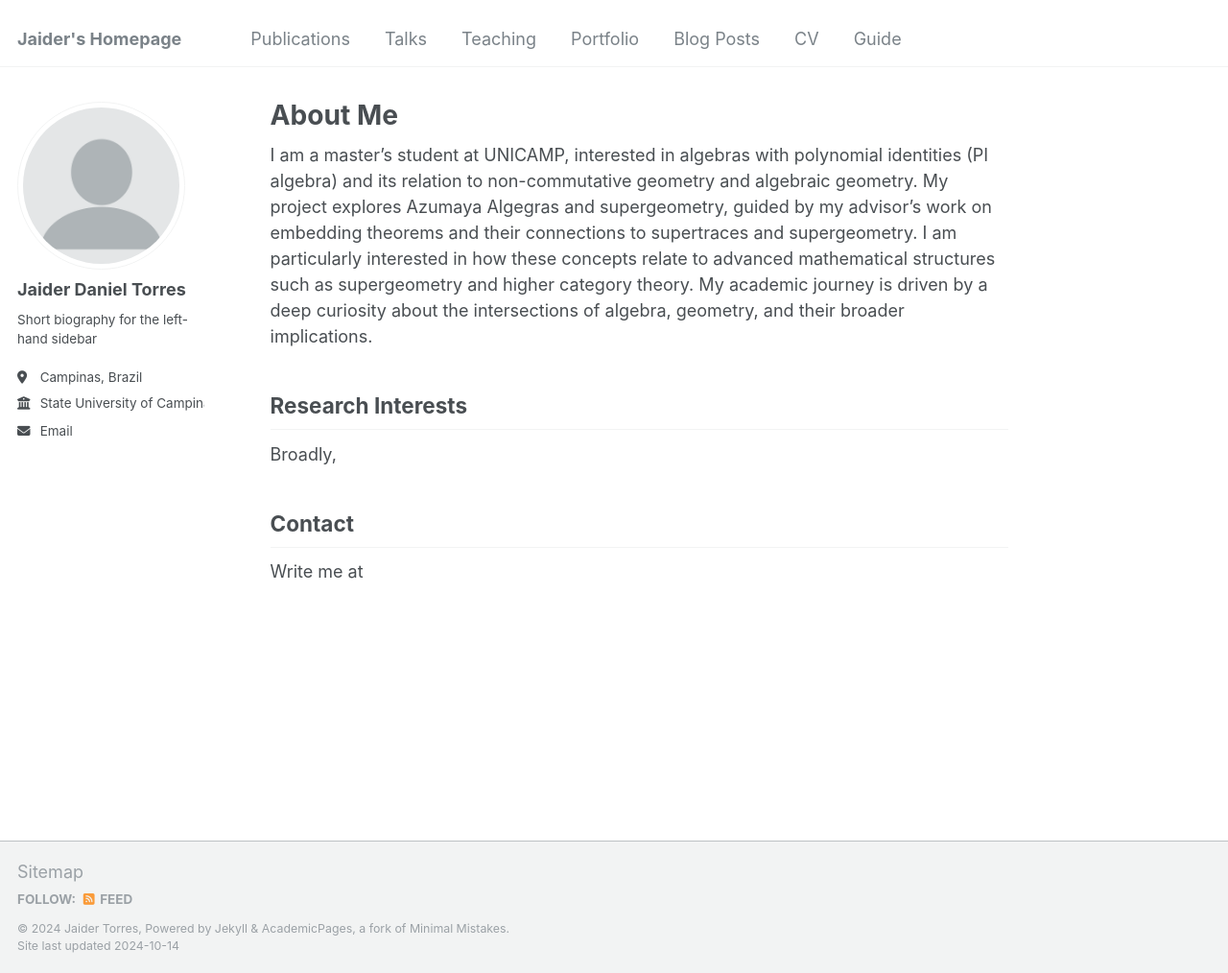
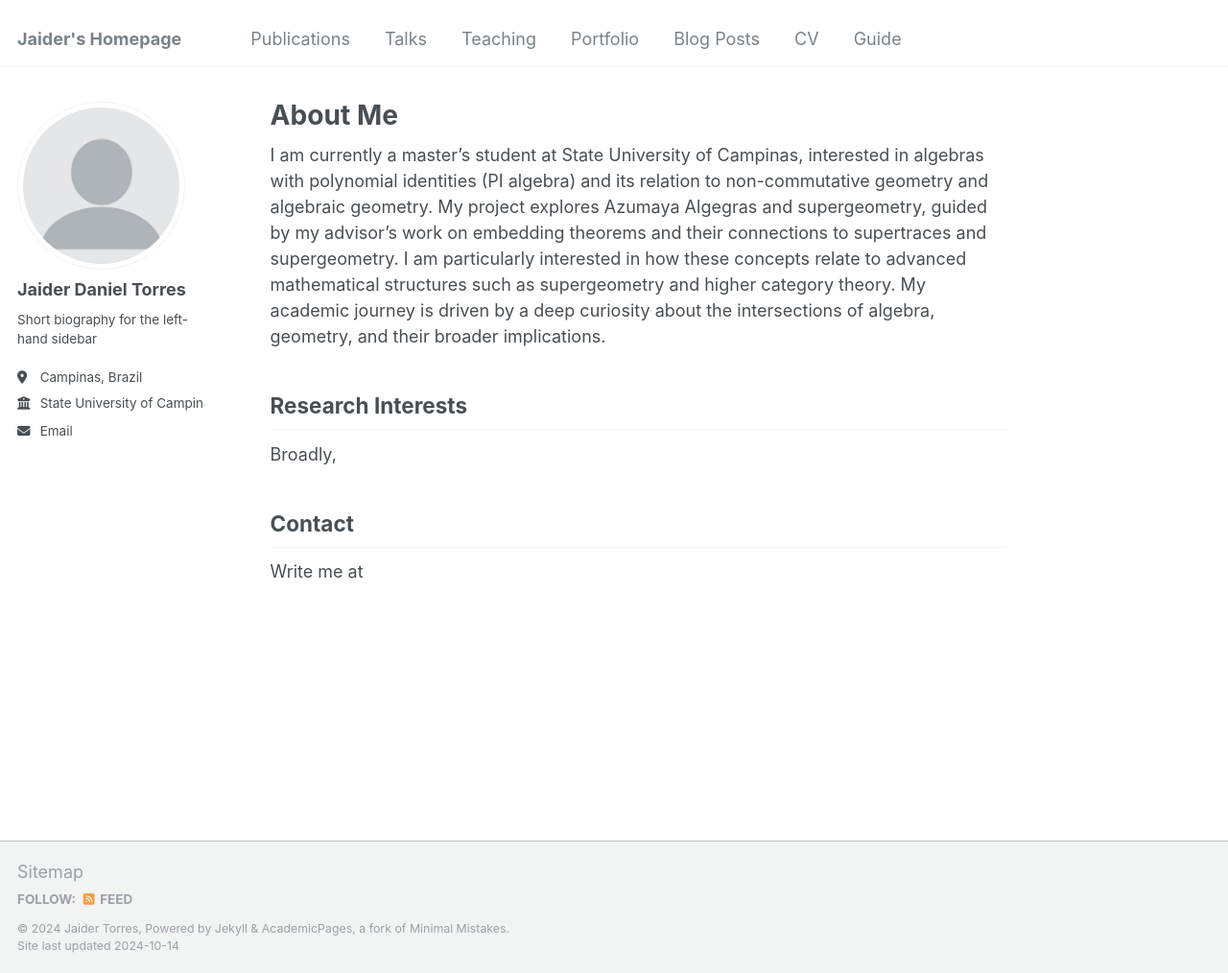
Before and after one commit to jaider-torres/jaider-torres.github.io, a Jekyll site: the page built from _pages/about.md, in a window 1280 px wide and 1014 px high. Shown: the whole window at 96% size. Built offline with Jekyll 4.4.1, drawn with Linux system fonts in a browser that asks for light colours.

Commit message:
Update about.md

```diff
--- a/_pages/about.md
+++ b/_pages/about.md
@@ -7,7 +7,7 @@ redirect_from:
   - /about.html
 ---
 
-I am a master’s student at UNICAMP, interested in algebras with polynomial identities (PI algebra) and its relation to non-commutative geometry and algebraic geometry. My project explores Azumaya Algegras and supergeometry, guided by my advisor’s work on embedding theorems and their connections to supertraces and supergeometry. I am particularly interested in how these concepts relate to advanced mathematical structures such as supergeometry and higher category theory. My academic journey is driven by a deep curiosity about the intersections of algebra, geometry, and their broader implications.
+I am currently a master’s student at State University of Campinas, interested in algebras with polynomial identities (PI algebra) and its relation to non-commutative geometry and algebraic geometry. My project explores Azumaya Algegras and supergeometry, guided by my advisor’s work on embedding theorems and their connections to supertraces and supergeometry. I am particularly interested in how these concepts relate to advanced mathematical structures such as supergeometry and higher category theory. My academic journey is driven by a deep curiosity about the intersections of algebra, geometry, and their broader implications.
 
 Research Interests
 ------
```
